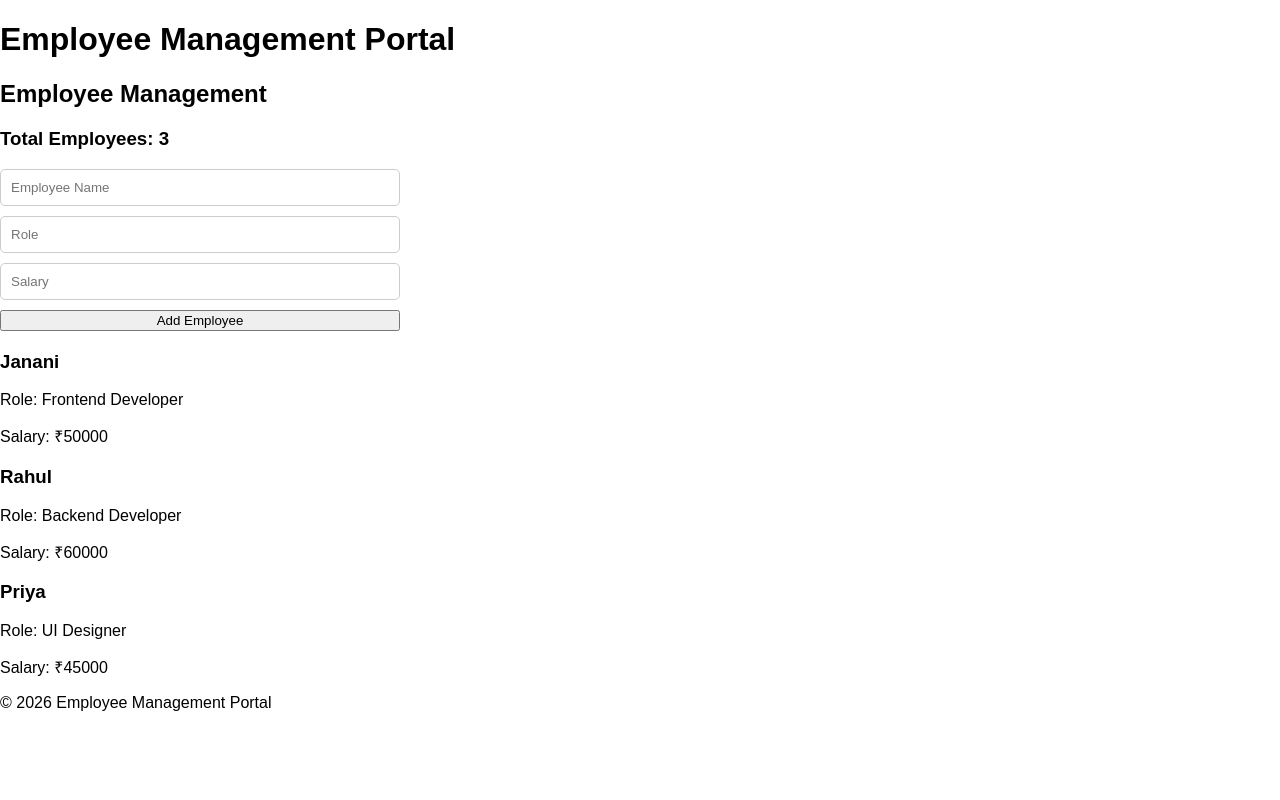
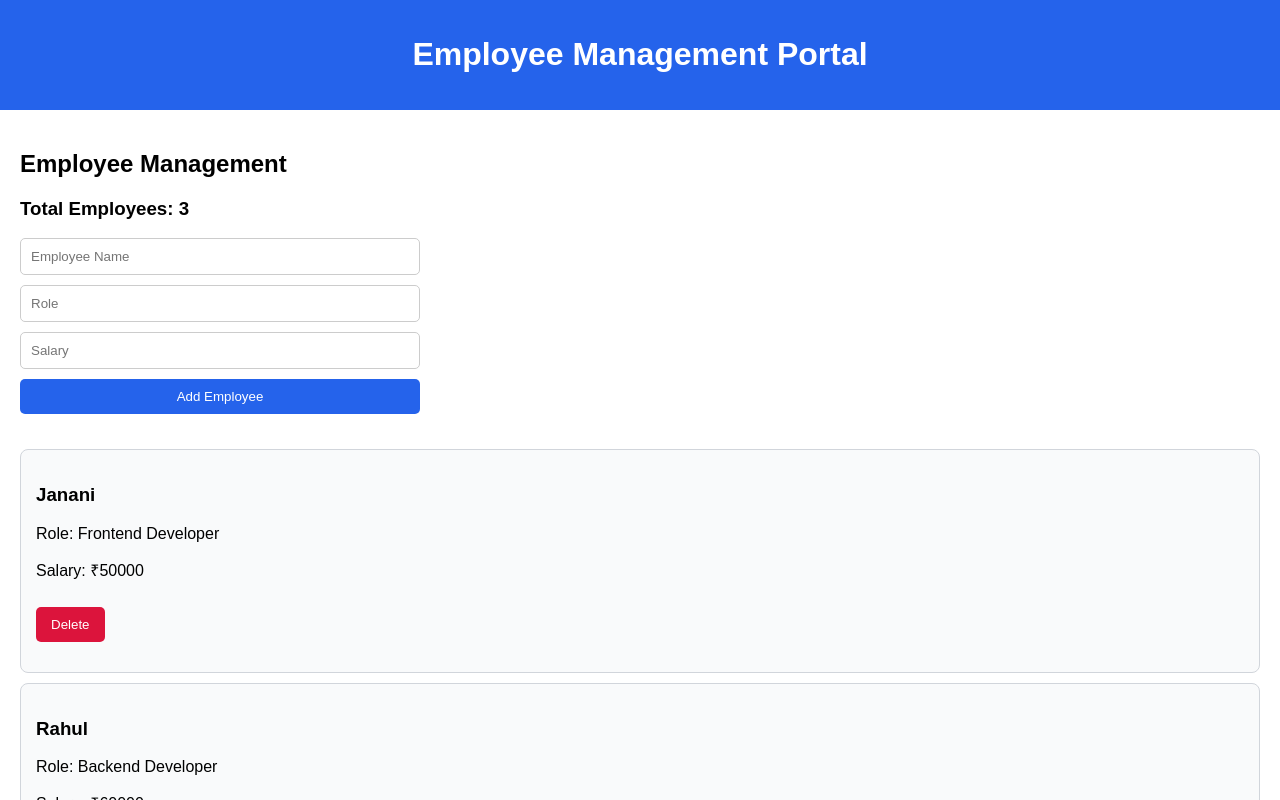
Before and after one commit to Jaysi1701/react1, a React (Vite) app: page / in a window 1280 px wide. Shown: the top 800 px of the page. Built offline with nearby package versions, Linux system fonts and the light colour scheme.

Commit message:
Added Delete Employee Functionality

```diff
--- a/src/App.css
+++ b/src/App.css
@@ -1,3 +1,34 @@
+body {
+  margin: 0;
+  font-family: Arial, sans-serif;
+}
+
+header {
+  background-color: #2563eb;
+  color: white;
+  padding: 15px;
+  text-align: center;
+}
+
+main {
+  padding: 20px;
+}
+
+footer {
+  background-color: #e5e7eb;
+  text-align: center;
+  padding: 10px;
+  margin-top: 20px;
+}
+
+.card {
+  border: 1px solid #d1d5db;
+  border-radius: 8px;
+  padding: 15px;
+  margin: 10px 0;
+  background-color: #f9fafb;
+}
+
 .form-container {
   display: flex;
   flex-direction: column;
@@ -11,3 +42,26 @@ input {
   border: 1px solid #ccc;
   border-radius: 5px;
 }
+
+button {
+  background-color: #2563eb;
+  color: white;
+  border: none;
+  padding: 10px 15px;
+  margin-bottom: 15px;
+  border-radius: 5px;
+  cursor: pointer;
+}
+
+button:hover {
+  opacity: 0.9;
+}
+
+.delete-btn {
+  background-color: crimson;
+  margin-top: 10px;
+}
+
+.delete-btn:hover {
+  opacity: 0.9;
+}
--- a/src/App.jsx
+++ b/src/App.jsx
@@ -37,7 +37,7 @@ function App() {
     }
 
     const newEmployee = {
-      id: employees.length + 1,
+      id: Date.now(),
       name,
       role,
       salary,
@@ -48,6 +48,14 @@ function App() {
     setName("");
     setRole("");
     setSalary("");
+  };
+
+  const deleteEmployee = (id) => {
+    const updatedEmployees = employees.filter(
+      (employee) => employee.id !== id
+    );
+
+    setEmployees(updatedEmployees);
   };
 
   return (
@@ -89,9 +97,11 @@ function App() {
         {employees.map((employee) => (
           <EmployeeCard
             key={employee.id}
+            id={employee.id}
             name={employee.name}
             role={employee.role}
             salary={employee.salary}
+            onDelete={deleteEmployee}
           />
         ))}
       </main>
--- a/src/components/EmployeeCard.jsx
+++ b/src/components/EmployeeCard.jsx
@@ -1,9 +1,24 @@
-function EmployeeCard({ name, role, salary }) {
+function EmployeeCard({
+  id,
+  name,
+  role,
+  salary,
+  onDelete,
+}) {
   return (
     <div className="card">
       <h3>{name}</h3>
+
       <p>Role: {role}</p>
+
       <p>Salary: ₹{salary}</p>
+
+      <button
+        className="delete-btn"
+        onClick={() => onDelete(id)}
+      >
+        Delete
+      </button>
     </div>
   );
 }
```
